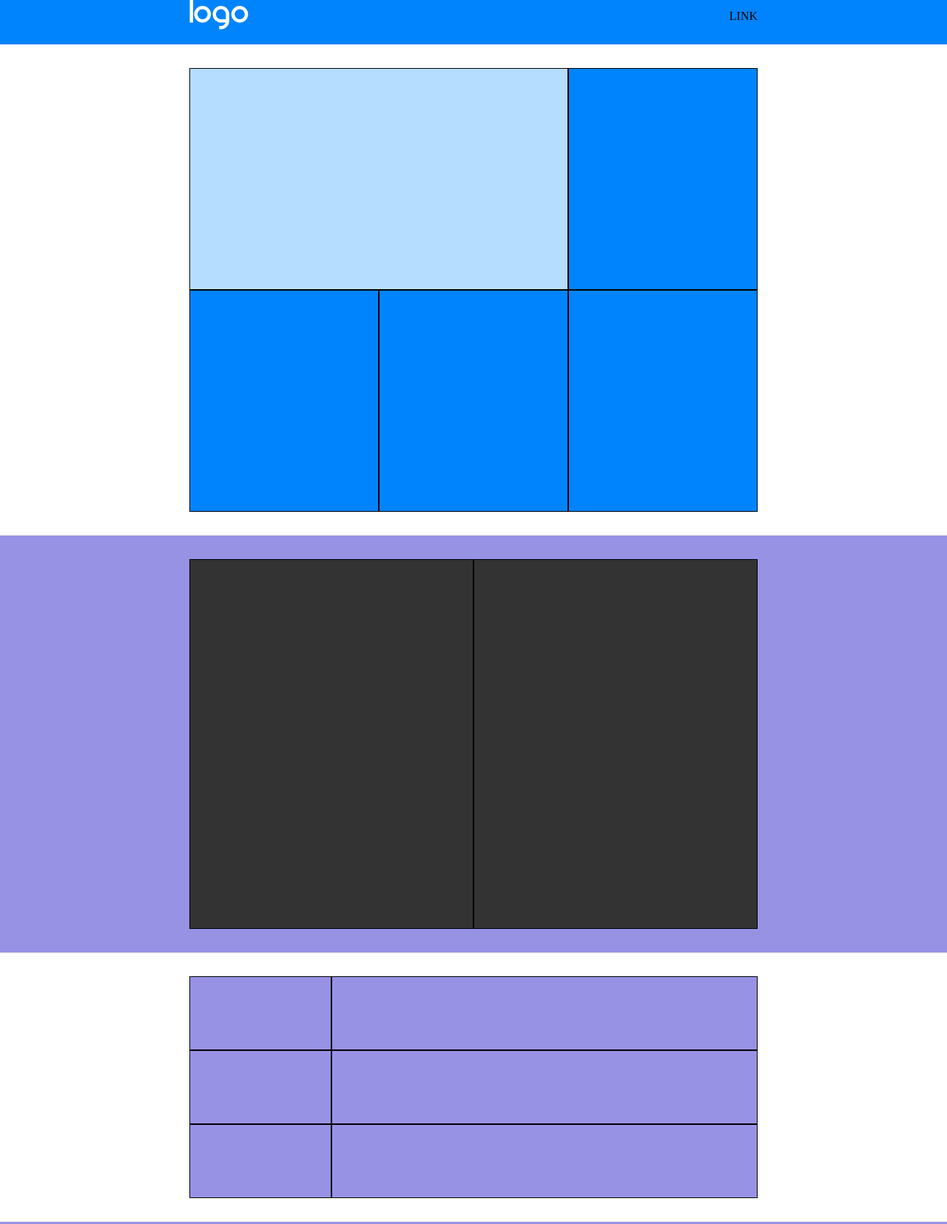
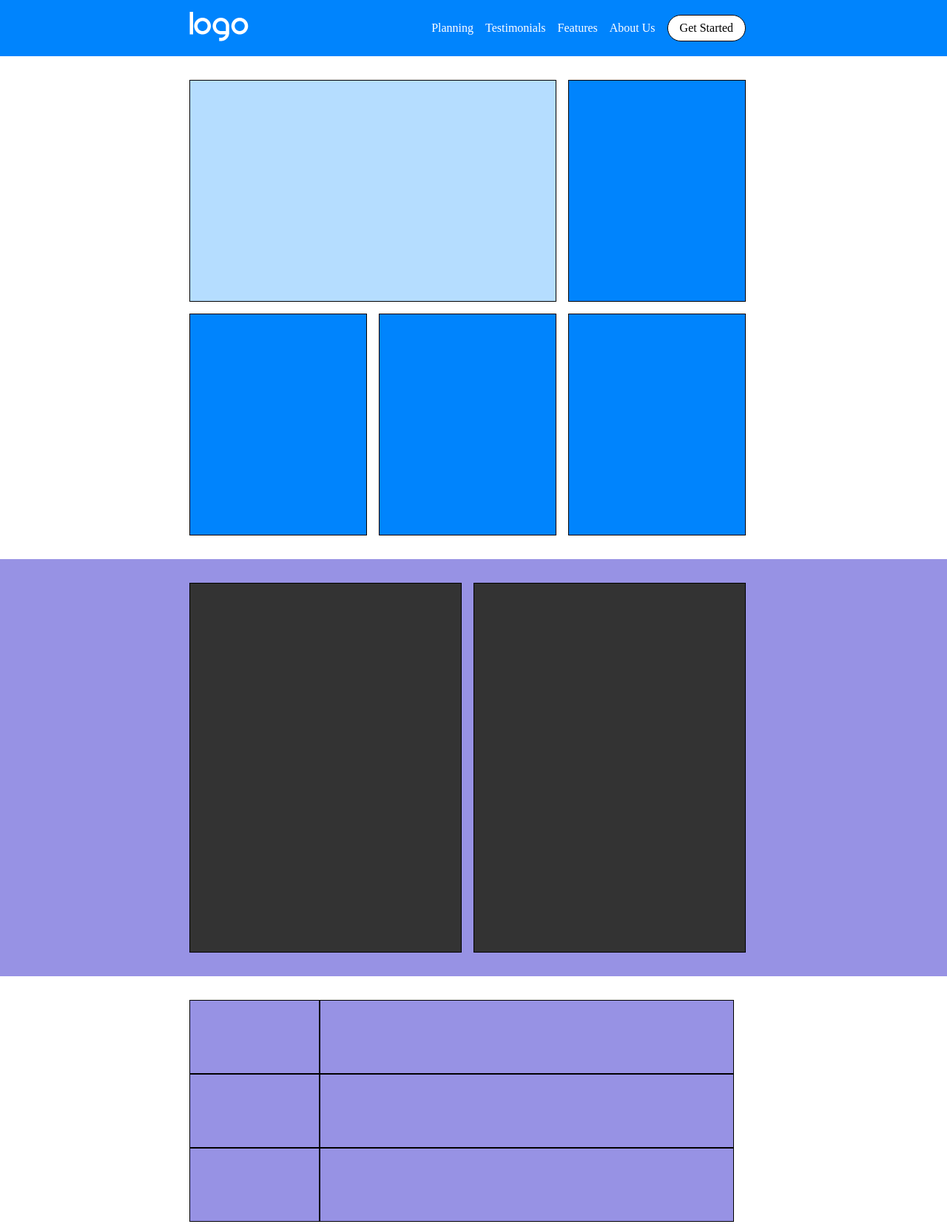
Before and after one commit to federossi93/htmlcss-responsive-layout, a plain HTML site: page index.html in a window 1280 px wide. Shown: the top 1655 px of the page at 74% size. Drawn offline with Linux system fonts and the light colour scheme.

Commit message:
add nav bar

```diff
--- a/assets/css/style.css
+++ b/assets/css/style.css
@@ -15,6 +15,10 @@
 
 .flex{
     display: flex;
+}
+
+.gap{
+    gap: 1rem;
 }
 
 .width_60{
@@ -38,19 +42,19 @@
 
 .col_2{width: calc(100% / 12 * 2);}
 
-.col_3{width: calc(100% / 12 * 3);}
+.col_3{width: calc(100% / 12 * 3 - 1rem);}
 
-.col_4{width: calc(100% / 12 * 4);}
+.col_4{width: calc(100% / 12 * 4 - 1rem);}
 
 .col_5{width: calc(100% / 12 * 5);}
 
-.col_6{width: calc(100% / 12 * 6);}
+.col_6{width: calc(100% / 12 * 6 - 1rem);}
 
 .col_7{width: calc(100% / 12 * 7);}
 
-.col_8{width: calc(100% / 12 * 8);}
+.col_8{width: calc(100% / 12 * 8 - 1rem);}
 
-.col_9{width: calc(100% / 12 * 9);}
+.col_9{width: calc(100% / 12 * 9 - 1rem);}
 
 .col_10{width: calc(100% / 12 * 10);}
 
@@ -63,10 +67,7 @@
 
 
 /*#region debug*/
-.debug .nav_container{
-    background-color: var(--bg_nav);
-    height: 60px;
-}
+
 
 .debug .col_8{
 border: 1px solid black;
@@ -116,9 +117,40 @@ background-color: var(--bg_card);
 
 
 /*#region nav*/
+
+.nav_container{
+    background-color: var(--bg_nav);
+}
+
 .nav_items{
     justify-content: space-between;
     align-items: center;
+    padding: 1rem 0;
+}
+
+.nav_right ul{
+    align-items: center;
+}
+
+.nav_right li{
+    list-style: none;
+}
+
+.nav_right a{
+    text-decoration: none;
+    color: var(--bg_withe);
+}
+
+.button_nav{
+    margin-right: 1rem;
+    background-color: var(--bg_withe);
+    border: 1px solid black;
+    border-radius: 2rem;
+    padding: 0.5rem 1rem;
+}
+
+.button_nav a{
+    color: black;
 }
 /*#endregion nav*/
 
--- a/index.html
+++ b/index.html
@@ -15,8 +15,12 @@
                     <img src="./assets/img/logo.png" alt="">
                 </div>
                 <div class="nav_right">
-                    <ul>
-                        LINK
+                    <ul class="flex gap">
+                        <li><a href="">Planning</a></li>
+                        <li><a href="">Testimonials</a></li>
+                        <li><a href="">Features</a></li>
+                        <li><a href="">About Us</a></li>
+                        <li class="button_nav"><a href="">Get Started</a></li>
                     </ul>
                 </div>
             </div>
@@ -26,7 +30,7 @@
 
     <main id="site_main">
         <div class="container">
-            <div class="row flex width_60">
+            <div class="row flex gap width_60">
                 <div class="col_8 col_sm_12"></div>
                 <div class="col_4 col_sm_12"></div>
                 <div class="col_4 col_sm_12"></div>
@@ -37,7 +41,7 @@
         <!--app-->
 
         <div class="container bg_violet">
-            <div class="row flex width_60 padding_2">
+            <div class="row flex gap width_60 padding_2">
                 <div class="col_6 col_sm_12"></div>
                 <div class="col_6 col_sm_12"></div>
             </div>
@@ -46,20 +50,20 @@
 
         <div class="container">
             <div class="row flex width_60">
-                <div class="col_3"></div>
-                <div class="col_9"></div>
+                <div class="col_3 col_sm_12"></div>
+                <div class="col_9 col_sm_12"></div>
 
-                <div class="col_3"></div>
-                <div class="col_9"></div>
+                <div class="col_3 col_sm_12"></div>
+                <div class="col_9 col_sm_12"></div>
 
-                <div class="col_3"></div>
-                <div class="col_9"></div>
+                <div class="col_3 col_sm_12"></div>
+                <div class="col_9 col_sm_12"></div>
             </div>
         </div>
         <!--partners-->
 
         <div class="container bg_violet">
-            <div class="row flex width_60 padding_2">
+            <div class="row flex gap width_60 padding_2">
                 <div class="col_4 col_lg_6 col_sm_12"></div>
                 <div class="col_4 col_lg_6 col_sm_12"></div>
                 <div class="col_4 col_lg_6 col_sm_12"></div>
@@ -71,7 +75,7 @@
         <!--benefits-->
 
         <div class="container">
-            <div class="row flex width_60">
+            <div class="row flex gap width_60">
                 <div class="col_8"></div>
                 <div class="col_4"></div>
             </div>
```
